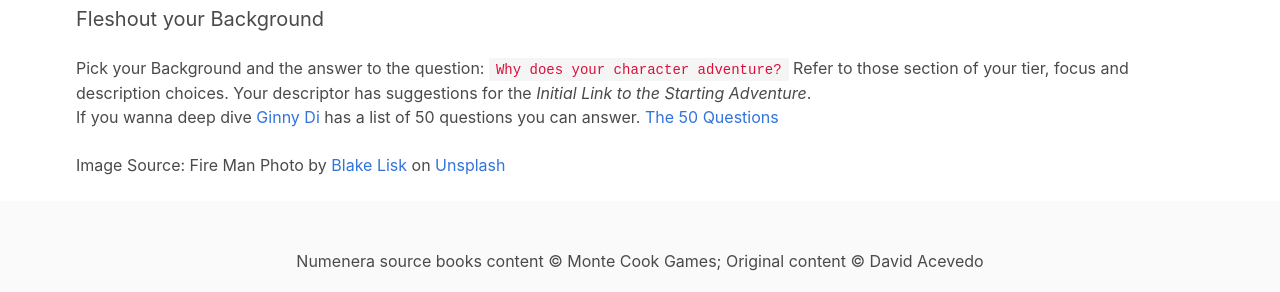
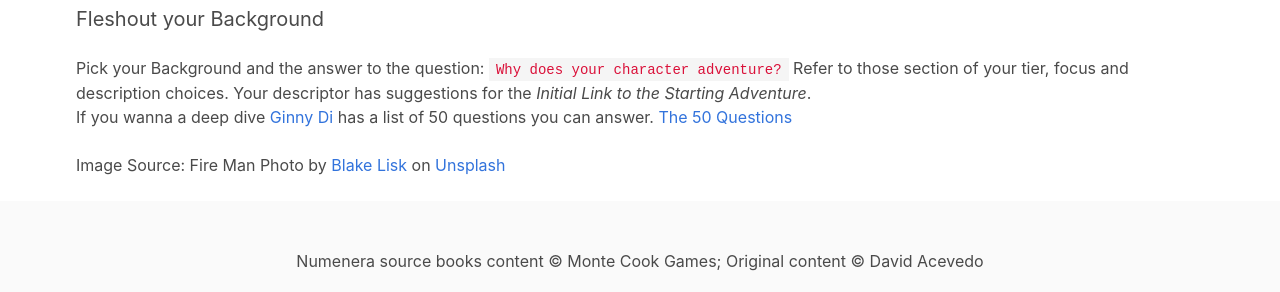
Before and after one commit to rebelwarrior/numenera, a Jekyll site: the page built from character-creation.md, in a window 1280 px wide and 900 px high, scrolled down 1774 px. Shown: the part 443-735 px from the top of the window. Built offline with Jekyll 4.4.1, drawn with Linux system fonts in a browser that asks for light colours; nearby versions of some CDN libraries.

```diff
--- a/character-creation.md
+++ b/character-creation.md
@@ -109,7 +109,7 @@
 
 Pick your Background and the answer to the question:  `Why does your character adventure?` Refer to those section of your tier, focus and description choices. Your descriptor has suggestions for the _Initial Link to the Starting Adventure_.
 
-If you wanna deep dive [Ginny Di](https://youtu.be/OCrCrn2vuAc) has a list of 50 questions you can answer. [The 50 Questions]({{ site.url}}/50-questions)
+If you wanna a deep dive [Ginny Di](https://youtu.be/OCrCrn2vuAc) has a list of 50 questions you can answer. [The 50 Questions]({{ site.url}}/50-questions)
 
 <br>
 Image Source: Fire Man Photo by <a href="https://unsplash.com/@blakeliskphoto?utm_source=unsplash&utm_medium=referral&utm_content=creditCopyText">Blake Lisk</a> on <a href="https://unsplash.com/s/photos/fire-man?utm_source=unsplash&utm_medium=referral&utm_content=creditCopyText">Unsplash</a>
```
